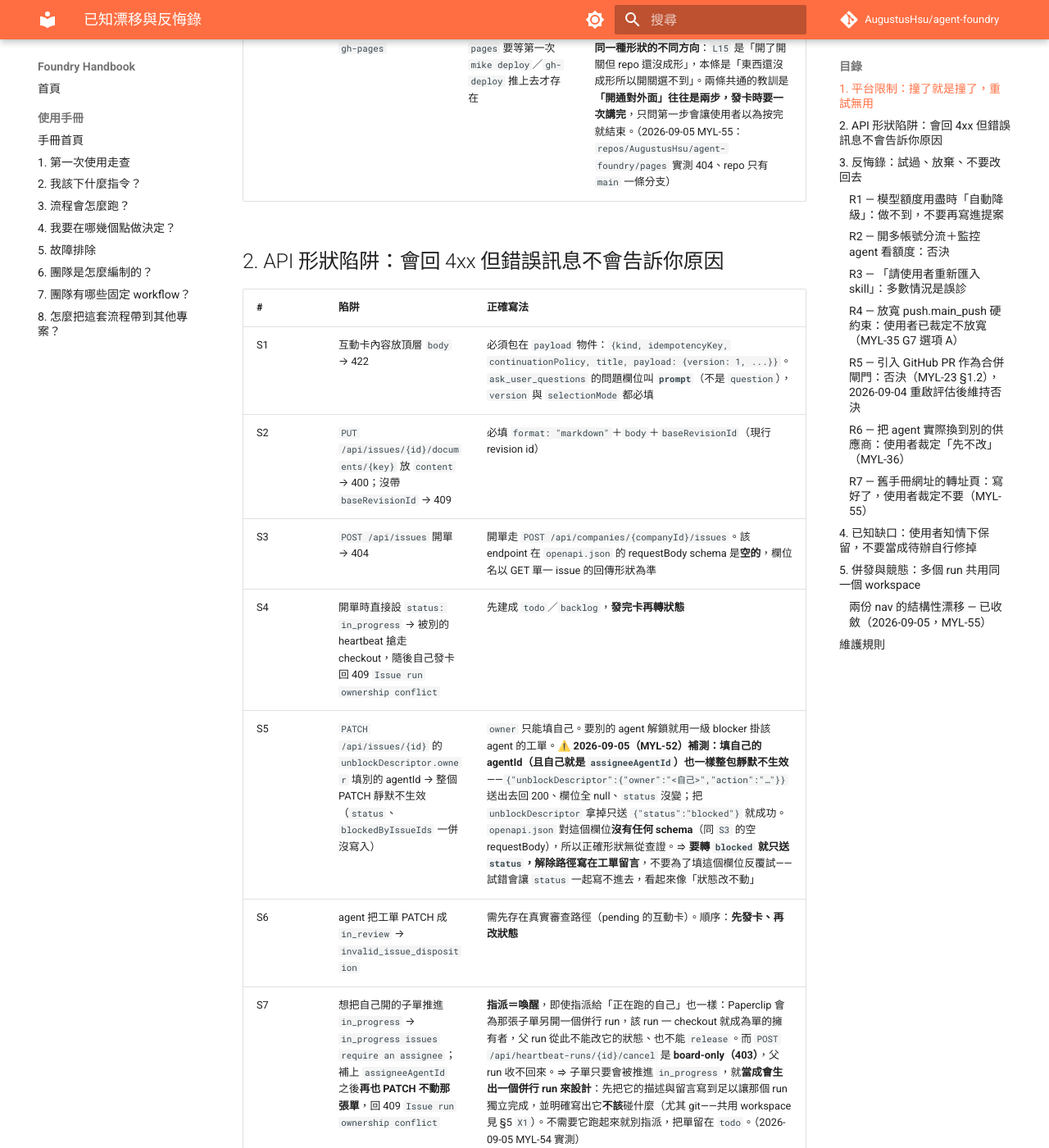
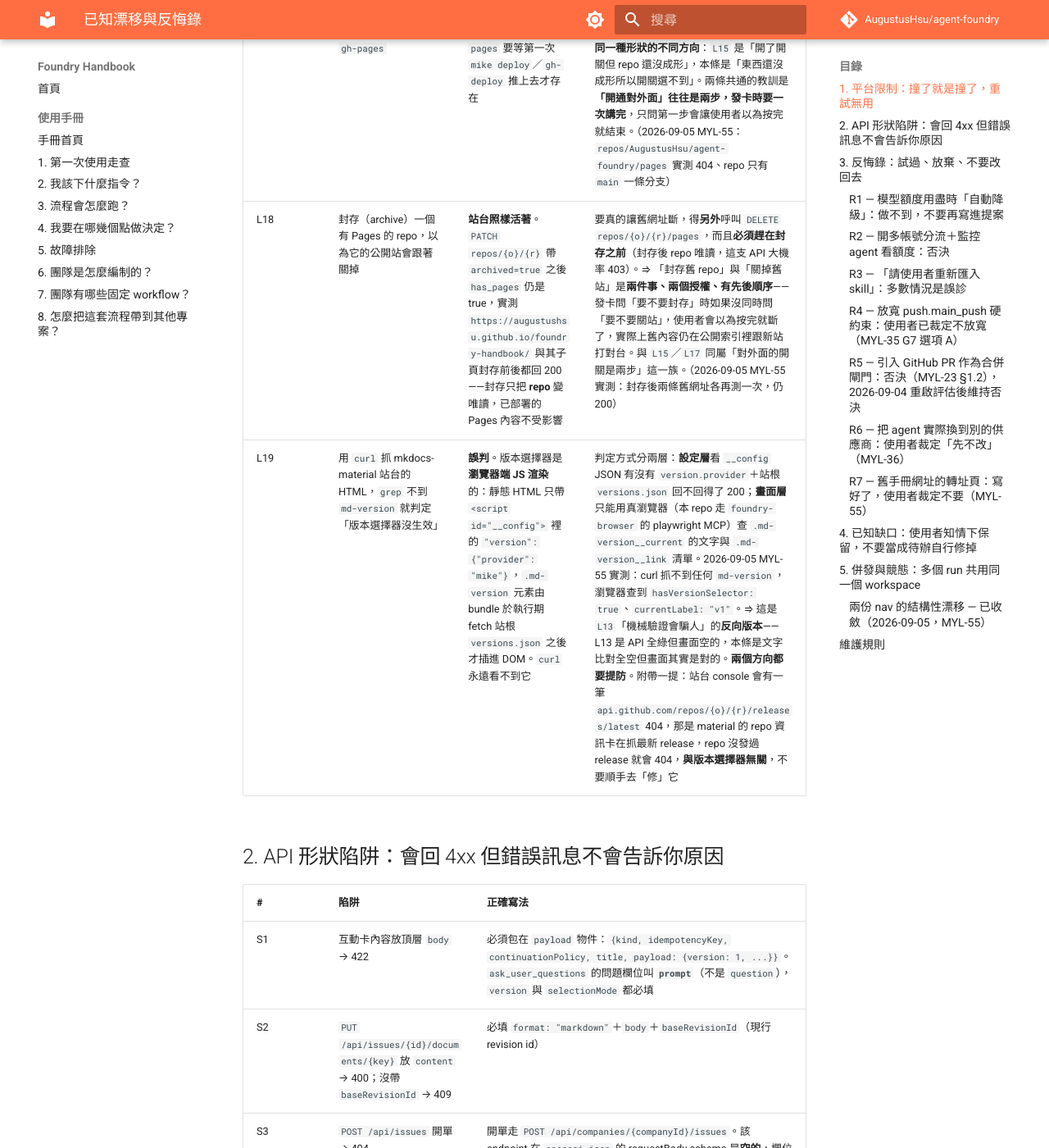
Before and after one commit to AugustusHsu/agent-foundry, an MkDocs documentation site: the page built from docs/standards/known-drift.md, in a window 1280 px wide and 1400 px high, scrolled down 5103 px. Shown: the whole window at 82% size. Built offline with MkDocs 1.6.1 and Material for MkDocs 9.7.7, drawn with Linux system fonts in a browser that asks for light colours; comment, search, counter and statistics services are not loaded; some of the changed text lies outside the part shown.

Commit message:
🐛 MYL-55 發版實測收尾：修 CI 裁決印出被 shell 吃掉 ＋ 記兩條新漂移
打 handbook-v1 發出第一版精裝站之後，實測揪出三件事：

1. gate 的「印出裁決」把 `${{ steps.decide.outputs.reason }}` 直接展進雙引號
   字串，reason 裡的反引號被當成 command substitution 執行，log 印成
   「reason= 是 ，不是 true」。改走 env ＋ printf，並補回漏印的 version。
   （只影響人類可讀的 log，gate 的判定本身一直是對的。）
2. `L18`：封存 repo 不會關掉它的 Pages——實測封存 foundry-handbook 後
   舊站仍回 200。「封存」與「關站」是兩件事、兩個授權、有先後順序。
   R7 的裁定前提因此只成立一半，同步補正。
3. `L19`：mkdocs-material 的版本選擇器是瀏覽器端 JS 渲染，curl 抓不到
   `md-version` 不代表沒生效。是 `L13`「機械驗證會騙人」的反向版本。

README 補上新站網址與「封存≠關站」的提醒。

Co-Authored-By: Claude Opus 5 (1M context) <noreply@anthropic.com>

```diff
--- a/docs/standards/known-drift.md
+++ b/docs/standards/known-drift.md
@@ -35,6 +35,8 @@
 | L15 | `has_wiki: true` 之後直接 clone／push `<repo>.wiki.git`，期望 wiki repo 已經存在 | 兩邊都 `Repository not found`（clone 與 push 皆是）。**啟用 wiki 只是開開關，wiki 的 git repo 要等第一頁建立才成形**，而建第一頁**只有 UI 有入口**：REST 的 `repos/{o}/{r}/wiki` 是 404，GraphQL 沒有 wiki mutation，push 也不會把它生出來 | 依 `H6` 發卡請使用者在 `https://github.com/<o>/<r>/wiki/_new` 建任意一頁（內容隨意，下次投影會覆蓋），之後腳本才跑得動。⚠️ **不要把這個 `Repository not found` 讀成權限問題**：同一把 ssh 金鑰對主 repo `ls-remote` 正常，那個對照組就是「不是認證問題」的證明——沒跑對照組的話，這裡很容易被誤診成 token scope 不足而去換認證方式重試。（2026-09-05 MYL-52 實測：`has_wiki` 由 false 改 true 之後立即測，clone／push／REST 三條路全試過） |
 | L16 | 以為手冊裡的頁內錨點（`[主開發流程鏈](#1)`）投影到 wiki 之後照樣能跳，於是把投影的錨點改寫當成多餘的一步簡化掉 | **兩邊的 slug 演算法不同，而且失敗是無聲的**。手冊原文的 `#1`／`#3-hitl` 是寫給 mkdocs（Python-Markdown）的：它的 slugify 走 NFKD → ASCII，**中文整段被吃掉**，於是 `## 1. 主開發流程鏈` 的 id 就只剩 `1`。GitHub（wiki 與 repo blob 兩邊）**保留中文**，同一個標題算出來是 `1-主開發流程鏈`。錨點對不上時頁面照常渲染、連結照常可按，**只是按了不會跳**——沒有 404、沒有紅字、沒有任何一支 lint 會叫 | 投影**必須**依目標面的演算法重算錨點（`project_docs.github_slug()`／`github_anchors()` 就是幹這件事的），不能原樣搬。⚠️ **本機驗不了這件事**（見 `X4` 沒有渲染器），唯一算數的證據是抓實站渲染出來的 `id="user-content-…"` 來比對。2026-09-05 MYL-52 實測全綠：9 頁全取得、44 條內部連結目標頁存在、**9 個錨點全部在實站 id 集合裡找得到**，證明 `github_slug()` 與 GitHub 真實演算法一致（含 `## 3. HITL 發卡` → `3-hitl-發卡` 這種中英混排）。⇒ 改動投影的連結改寫邏輯後，**要重跑一次實站比對才算驗過**，本機測試全綠不構成證據 |
 | L17 | 對一個還沒有 `gh-pages` 分支的 repo，先去 Settings → Pages 想把來源設成 `gh-pages` | **選單裡沒有那個分支**。Pages 的來源分支下拉只列得出已存在的分支，而 `gh-pages` 要等第一次 `mike deploy`／`gh-deploy` 推上去才存在 | 順序反過來：**先讓 CI 跑一次**（打 `handbook-v*` tag；此時站台仍 404，那是正常的）→ 分支建出來 → **再開 Pages 選 `gh-pages` / root**。⚠️ 這與 wiki 的 `L15` 是**同一種形狀的不同方向**：`L15` 是「開了開關但 repo 還沒成形」，本條是「東西還沒成形所以開關選不到」。兩條共通的教訓是**「開通對外面」往往是兩步，發卡時要一次講完**，只問第一步會讓使用者以為按完就結束。（2026-09-05 MYL-55：`repos/AugustusHsu/agent-foundry/pages` 實測 404、repo 只有 `main` 一條分支） |
+| L18 | 封存（archive）一個有 Pages 的 repo，以為它的公開站會跟著關掉 | **站台照樣活著**。`PATCH repos/{o}/{r}` 帶 `archived=true` 之後 `has_pages` 仍是 true，實測 `https://augustushsu.github.io/foundry-handbook/` 與其子頁封存前後都回 200——封存只把 **repo** 變唯讀，已部署的 Pages 內容不受影響 | 要真的讓舊網址斷，得**另外**呼叫 `DELETE repos/{o}/{r}/pages`，而且**必須趕在封存之前**（封存後 repo 唯讀，這支 API 大機率 403）。⇒ 「封存舊 repo」與「關掉舊站」是**兩件事、兩個授權、有先後順序**——發卡問「要不要封存」時如果沒同時問「要不要關站」，使用者會以為按完就斷了，實際上舊內容仍在公開索引裡跟新站打對台。與 `L15`／`L17` 同屬「對外面的開關是兩步」這一族。（2026-09-05 MYL-55 實測：封存後兩條舊網址各再測一次，仍 200） |
+| L19 | 用 `curl` 抓 mkdocs-material 站台的 HTML，`grep` 不到 `md-version` 就判定「版本選擇器沒生效」 | **誤判**。版本選擇器是**瀏覽器端 JS 渲染**的：靜態 HTML 只帶 `<script id="__config">` 裡的 `"version": {"provider": "mike"}`，`.md-version` 元素由 bundle 於執行期 fetch 站根 `versions.json` 之後才插進 DOM。`curl` 永遠看不到它 | 判定方式分兩層：**設定層**看 `__config` JSON 有沒有 `version.provider`＋站根 `versions.json` 回不回得了 200；**畫面層**只能用真瀏覽器（本 repo 走 `foundry-browser` 的 playwright MCP）查 `.md-version__current` 的文字與 `.md-version__link` 清單。2026-09-05 MYL-55 實測：curl 抓不到任何 `md-version`，瀏覽器查到 `hasVersionSelector: true`、`currentLabel: "v1"`。⇒ 這是 `L13`「機械驗證會騙人」的**反向版本**——L13 是 API 全綠但畫面空的，本條是文字比對全空但畫面其實是對的。**兩個方向都要提防**。附帶一提：站台 console 會有一筆 `api.github.com/repos/{o}/{r}/releases/latest` 404，那是 material 的 repo 資訊卡在抓最新 release，repo 沒發過 release 就會 404，**與版本選擇器無關**，不要順手去「修」它 |
 
 ## 2. API 形狀陷阱：會回 4xx 但錯誤訊息不會告訴你原因
 
@@ -121,6 +123,9 @@
   `scripts/redirect-old-mirror.sh`（九頁一對一、先驗新站 200 才動手）。
 - **裁定**：2026-09-05 互動卡 `dc818205` 第 3 題選 **`break`（直接斷）**——不轉址，
   使用者直接封存 `foundry-handbook`，舊網址變 404。腳本**已隨本裁定刪除**。
+- ⚠️ **裁定的前提有一半沒成立**：2026-09-05 執行封存後實測，舊站**仍回 200**——
+  封存只讓 repo 唯讀，不會關掉已部署的 Pages（`L18`）。所以「不轉址」這半做到了，
+  「變 404」那半沒有。要補上得**另外**關掉舊 repo 的 Pages，那是獨立的一次 `P3` 授權。
 - **為什麼記在這裡**：那支腳本的 header 把「必須在封存前跑」寫得很像待辦事項，
   下一個 session 從 git 歷史翻到它、或看到 README 提及舊網址，很容易判斷成
   「這件事漏做了」而重寫一份。**它不是漏做，是被否決。**
```
Also changed, not shown: README.md (+4 -2 lines), 1 other file.
